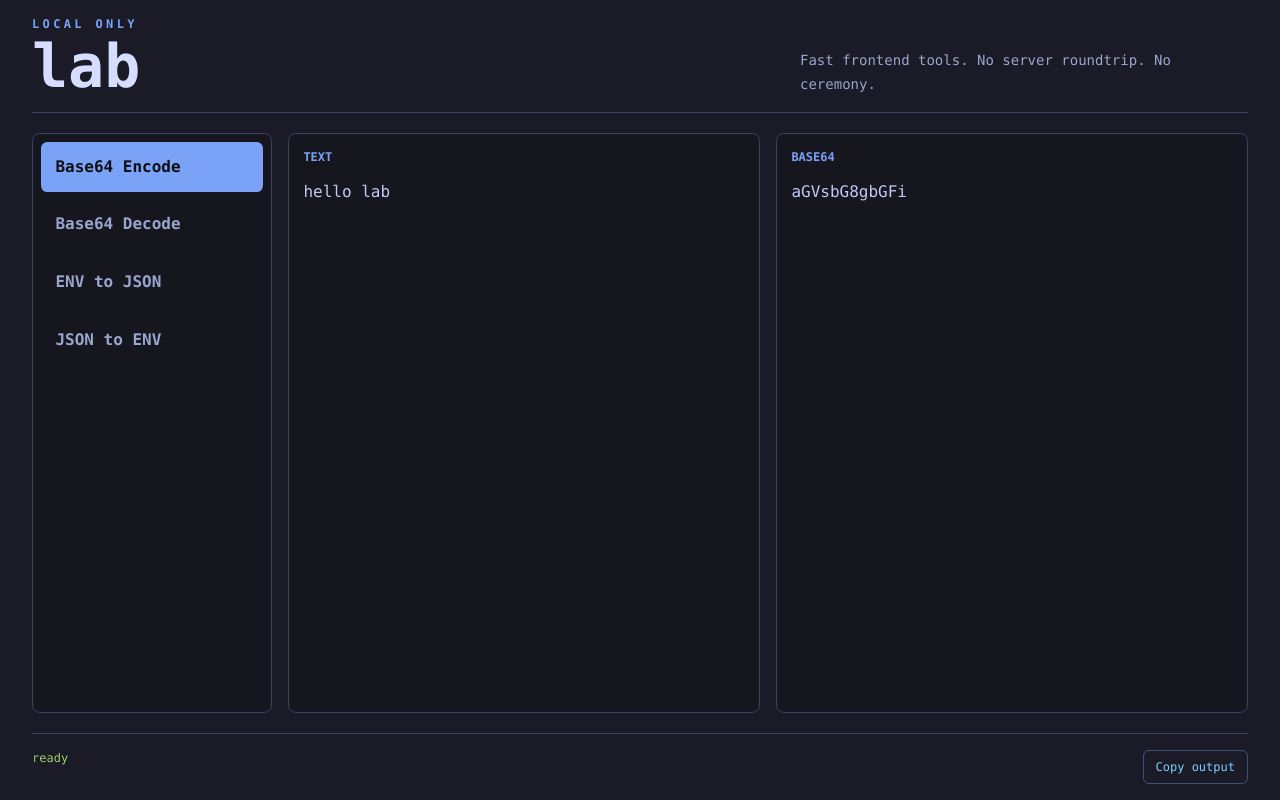
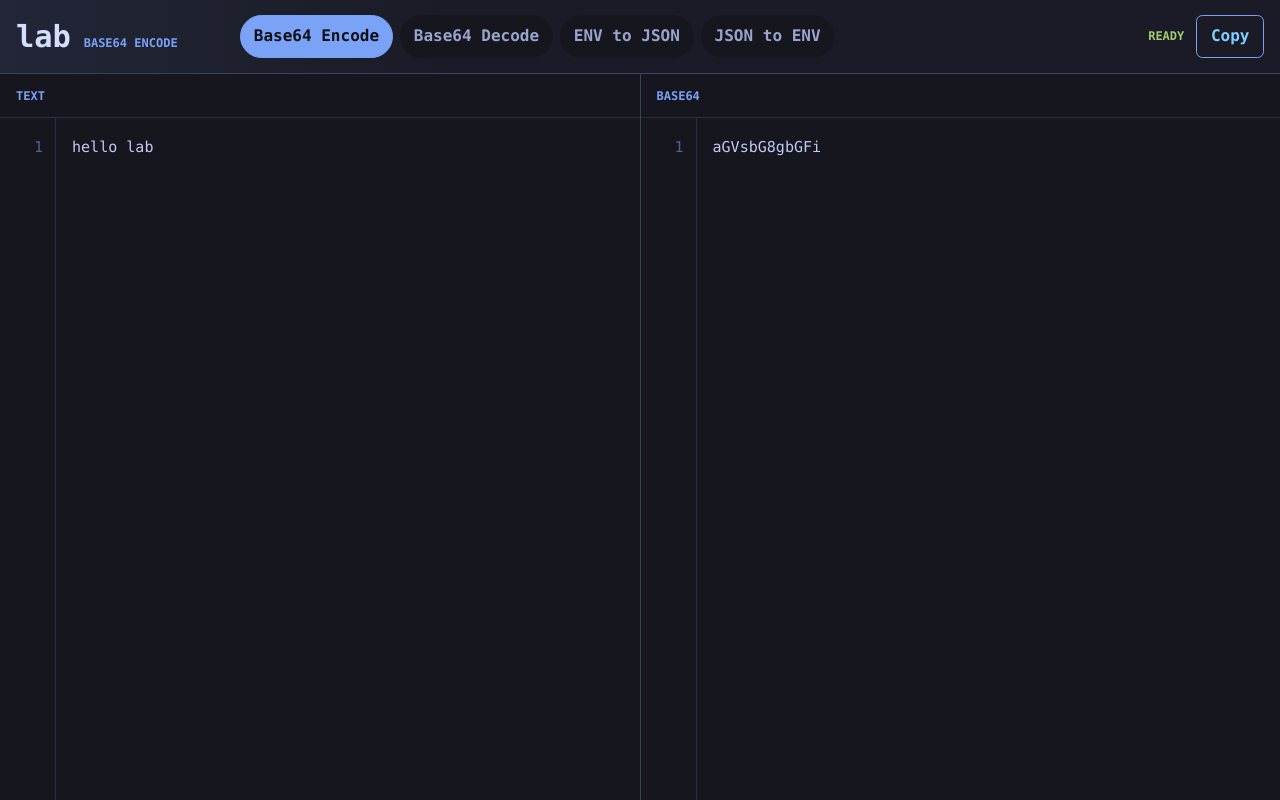
Before and after one commit to razrinn/lab, a website built with Vite: page index.html in a window 1280 px wide. Built offline with nearby package versions, Linux system fonts and the light colour scheme.

Commit message:
Improve tool workbench layout

```diff
--- a/src/main.ts
+++ b/src/main.ts
@@ -4,37 +4,36 @@ import { modules } from './modules'
 const app = document.querySelector<HTMLDivElement>('#app')!
 
 app.innerHTML = `
-<main class="min-h-screen overflow-hidden bg-[#1a1b26] text-[#c0caf5]">
-  <div class="mx-auto flex min-h-screen w-full max-w-7xl flex-col gap-5 px-4 py-4 sm:px-6 lg:px-8">
-    <header class="flex flex-wrap items-end justify-between gap-4 border-b border-[#3b4261] pb-4">
-      <div>
-        <p class="text-xs font-black uppercase tracking-[0.28em] text-[#7aa2f7]">local only</p>
-        <h1 class="mt-1 text-4xl font-black text-[#d5defe] sm:text-6xl">lab</h1>
+<main class="lab-shell">
+  <header class="topbar">
+    <div class="brand">
+      <span>lab</span>
+      <strong id="active-tool"></strong>
+    </div>
+    <nav class="tool-list" aria-label="Tools"></nav>
+    <div class="actions">
+      <span id="status"></span>
+      <button id="copy" type="button">Copy</button>
+    </div>
+  </header>
+
+  <section class="workspace">
+    <section class="editor-panel">
+      <div class="panel-head"><span id="input-label"></span></div>
+      <div class="editor">
+        <pre class="line-numbers" id="input-lines" aria-hidden="true">1</pre>
+        <textarea id="input" spellcheck="false" autocomplete="off" wrap="off"></textarea>
       </div>
-      <p class="max-w-md text-sm leading-6 text-[#9aa5ce]">Fast frontend tools. No server roundtrip. No ceremony.</p>
-    </header>
-
-    <section class="grid flex-1 gap-4 lg:grid-cols-[240px_1fr]">
-      <nav class="tool-list grid content-start gap-2 rounded-lg border border-[#3b4261] bg-[#16161e]/90 p-2" aria-label="Tools"></nav>
-
-      <section class="grid gap-4 lg:grid-cols-2">
-        <label class="panel">
-          <span class="label" id="input-label"></span>
-          <textarea id="input" spellcheck="false"></textarea>
-        </label>
-
-        <label class="panel">
-          <span class="label" id="output-label"></span>
-          <textarea id="output" spellcheck="false" readonly></textarea>
-        </label>
-      </section>
     </section>
 
-    <footer class="flex flex-wrap justify-between gap-3 border-t border-[#3b4261] pt-4 text-xs text-[#565f89]">
-      <span id="status"></span>
-      <button id="copy" class="rounded-md border border-[#7aa2f7]/40 px-3 py-2 font-bold text-[#7dcfff] hover:bg-[#7aa2f7]/10" type="button">Copy output</button>
-    </footer>
-  </div>
+    <section class="editor-panel">
+      <div class="panel-head"><span id="output-label"></span></div>
+      <div class="editor">
+        <pre class="line-numbers" id="output-lines" aria-hidden="true">1</pre>
+        <textarea id="output" spellcheck="false" readonly wrap="off"></textarea>
+      </div>
+    </section>
+  </section>
 </main>
 `
 
@@ -43,10 +42,21 @@ const input = app.querySelector<HTMLTextAreaElement>('#input')!
 const output = app.querySelector<HTMLTextAreaElement>('#output')!
 const inputLabel = app.querySelector<HTMLElement>('#input-label')!
 const outputLabel = app.querySelector<HTMLElement>('#output-label')!
+const activeTool = app.querySelector<HTMLElement>('#active-tool')!
 const status = app.querySelector<HTMLElement>('#status')!
 const copy = app.querySelector<HTMLButtonElement>('#copy')!
+const inputLines = app.querySelector<HTMLElement>('#input-lines')!
+const outputLines = app.querySelector<HTMLElement>('#output-lines')!
 
 let active = modules[0]
+
+const lineNumbers = (value: string) =>
+  Array.from({ length: value.split('\n').length }, (_, index) => String(index + 1)).join('\n')
+
+const refreshLines = () => {
+  inputLines.textContent = lineNumbers(input.value)
+  outputLines.textContent = lineNumbers(output.value)
+}
 
 const renderTools = () => {
   toolList.innerHTML = modules
@@ -61,18 +71,21 @@ const renderTools = () => {
 }
 
 const run = () => {
+  activeTool.textContent = active.name
   inputLabel.textContent = active.inputLabel
   outputLabel.textContent = active.outputLabel
 
   try {
     output.value = active.transform(input.value)
     status.textContent = 'ready'
-    status.className = 'text-[#9ece6a]'
+    status.className = 'ok'
   } catch (error) {
     output.value = ''
     status.textContent = error instanceof Error ? error.message : 'Invalid input'
-    status.className = 'text-[#f7768e]'
+    status.className = 'bad'
   }
+
+  refreshLines()
 }
 
 const selectTool = (id: string) => {
@@ -89,9 +102,16 @@ toolList.addEventListener('click', (event) => {
 })
 
 input.addEventListener('input', run)
+input.addEventListener('scroll', () => {
+  inputLines.scrollTop = input.scrollTop
+})
+output.addEventListener('scroll', () => {
+  outputLines.scrollTop = output.scrollTop
+})
 copy.addEventListener('click', async () => {
   await navigator.clipboard.writeText(output.value)
   status.textContent = 'copied'
+  status.className = 'ok'
 })
 
 selectTool(active.id)
--- a/src/style.css
+++ b/src/style.css
@@ -19,60 +19,174 @@ textarea {
   font: inherit;
 }
 
-.panel {
+.lab-shell {
   display: grid;
-  min-height: 52vh;
+  min-height: 100vh;
   grid-template-rows: auto 1fr;
-  gap: 0.75rem;
-  border: 1px solid #3b4261;
-  border-radius: 0.5rem;
-  background: #16161e;
-  padding: 0.9rem;
+  background:
+    linear-gradient(90deg, rgba(122, 162, 247, 0.08), transparent 28rem),
+    #1a1b26;
+  color: #c0caf5;
 }
 
-.label {
+.topbar {
+  display: grid;
+  grid-template-columns: auto minmax(0, 1fr) auto;
+  gap: 1rem;
+  align-items: center;
+  border-bottom: 1px solid #3b4261;
+  padding: 0.85rem 1rem;
+}
+
+.brand {
+  display: flex;
+  min-width: 13rem;
+  align-items: baseline;
+  gap: 0.8rem;
+}
+
+.brand span {
+  color: #d5defe;
+  font-size: 1.9rem;
+  font-weight: 950;
+}
+
+.brand strong,
+.panel-head,
+#status {
   color: #7aa2f7;
   font-size: 0.75rem;
   font-weight: 900;
   text-transform: uppercase;
 }
 
+.tool-list {
+  display: flex;
+  gap: 0.45rem;
+  overflow-x: auto;
+}
+
+.tool {
+  flex: 0 0 auto;
+  border: 1px solid transparent;
+  border-radius: 999px;
+  padding: 0.55rem 0.8rem;
+  background: #16161e;
+  color: #9aa5ce;
+  font-weight: 800;
+}
+
+.tool:hover,
+.tool.active {
+  border-color: #7aa2f7;
+  background: #7aa2f7;
+  color: #101014;
+}
+
+.actions {
+  display: flex;
+  align-items: center;
+  gap: 0.75rem;
+}
+
+.actions button {
+  border: 1px solid #7aa2f7;
+  border-radius: 0.4rem;
+  padding: 0.55rem 0.85rem;
+  color: #7dcfff;
+  font-weight: 900;
+}
+
+.actions button:hover {
+  background: rgba(122, 162, 247, 0.12);
+}
+
+#status.ok {
+  color: #9ece6a;
+}
+
+#status.bad {
+  color: #f7768e;
+}
+
+.workspace {
+  display: grid;
+  min-height: 0;
+  grid-template-columns: repeat(2, minmax(0, 1fr));
+  gap: 1px;
+  background: #3b4261;
+}
+
+.editor-panel {
+  display: grid;
+  min-width: 0;
+  min-height: 0;
+  grid-template-rows: auto 1fr;
+  background: #16161e;
+}
+
+.panel-head {
+  border-bottom: 1px solid #292e42;
+  padding: 0.8rem 1rem;
+}
+
+.editor {
+  display: grid;
+  min-height: 0;
+  grid-template-columns: auto 1fr;
+}
+
+.line-numbers,
 textarea {
-  min-height: 18rem;
-  width: 100%;
-  resize: none;
+  margin: 0;
   border: 0;
   outline: 0;
   background: transparent;
+  font-size: 0.94rem;
+  line-height: 1.75;
+}
+
+.line-numbers {
+  overflow: hidden;
+  min-width: 3.5rem;
+  border-right: 1px solid #292e42;
+  padding: 1rem 0.75rem;
+  color: #565f89;
+  text-align: right;
+  user-select: none;
+}
+
+textarea {
+  width: 100%;
+  min-width: 0;
+  resize: none;
+  overflow: auto;
+  padding: 1rem;
   color: #c0caf5;
-  line-height: 1.7;
+  white-space: pre;
 }
 
 textarea::placeholder {
   color: #565f89;
 }
 
-.tool {
-  min-height: 3rem;
-  border-radius: 0.4rem;
-  padding: 0.8rem 0.9rem;
-  color: #9aa5ce;
-  text-align: left;
-  font-weight: 800;
-}
-
-.tool:hover,
-.tool.active {
-  background: #7aa2f7;
-  color: #101014;
-}
-
-@media (max-width: 1023px) {
-  .tool-list {
-    grid-template-columns: repeat(2, minmax(0, 1fr));
+@media (max-width: 760px) {
+  .topbar {
+    grid-template-columns: 1fr;
+    gap: 0.75rem;
   }
 
-  .panel {
-    min-height: 34vh;
+  .brand {
+    min-width: 0;
+    justify-content: space-between;
+  }
+
+  .actions {
+    justify-content: space-between;
+  }
+
+  .workspace {
+    grid-template-columns: 1fr;
+    grid-template-rows: 1fr 1fr;
   }
 }
```
